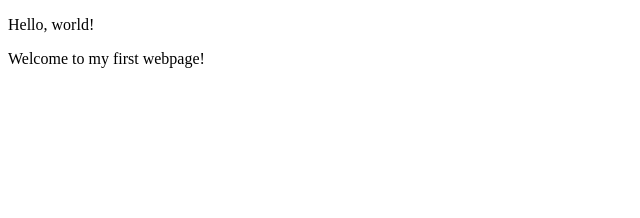
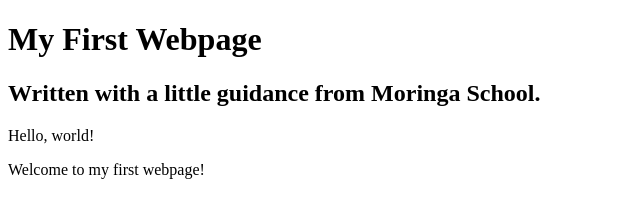
Before and after one commit to derrick12/my-first-website, a plain HTML site: page my-first-webpage.html in a window 1280 px wide. Shown: the whole page, without its empty margins (0-640 px from the left). Drawn offline with Linux system fonts and the light colour scheme.

Commit message:
add header block elements

```diff
--- a/my-first-webpage.html
+++ b/my-first-webpage.html
@@ -5,6 +5,9 @@
     <title>My First Webpage!</title>
   </head>
   <body>
+    <h1>My First Webpage</h1>
+    <h2>Written with a little guidance from Moringa School.</h2>
+
     <p>Hello, world!</p>
     <p>Welcome to my first webpage!</p>
   </body>
```
